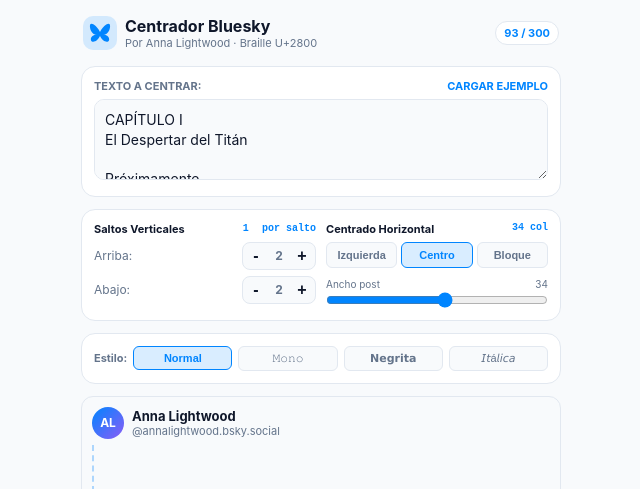
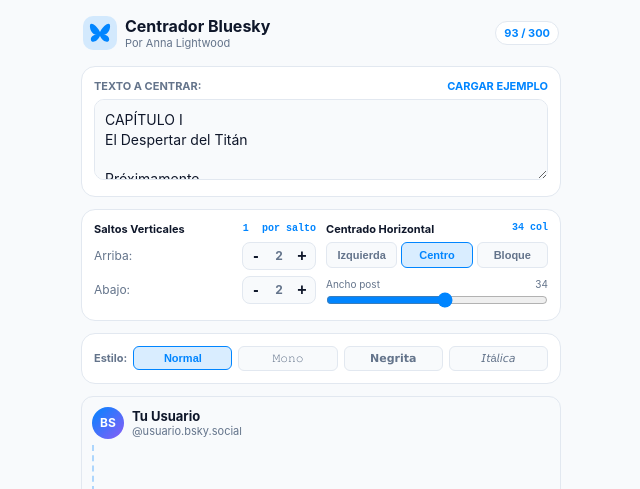
Before and after one commit to boletindeanoche/bluesky-text-center, a browser extension: page pwa/index.html in a window 1280 px wide. Shown: the top 489 px of the page, without its empty margins (319-959 px from the left). Drawn offline with Linux system fonts and the light colour scheme.

Commit message:
Clean subtitles and revert mockup user to default in pwa/index.html

```diff
--- a/pwa/index.html
+++ b/pwa/index.html
@@ -333,7 +333,7 @@
         </div>
         <div>
           <h1>Centrador Bluesky</h1>
-          <div class="brand-sub">Por Anna Lightwood · Braille U+2800</div>
+          <div class="brand-sub">Por Anna Lightwood</div>
         </div>
       </div>
       <div id="badge" class="badge">
@@ -412,10 +412,10 @@
     <!-- Live Preview -->
     <div class="card preview-feed">
       <div class="preview-header">
-        <div class="avatar">AL</div>
+        <div class="avatar">BS</div>
         <div class="user-info">
-          <div class="u-name">Anna Lightwood</div>
-          <div class="u-handle">@annalightwood.bsky.social</div>
+          <div class="u-name">Tu Usuario</div>
+          <div class="u-handle">@usuario.bsky.social</div>
         </div>
       </div>
       <div id="previewBox" class="post-content"></div>
```
